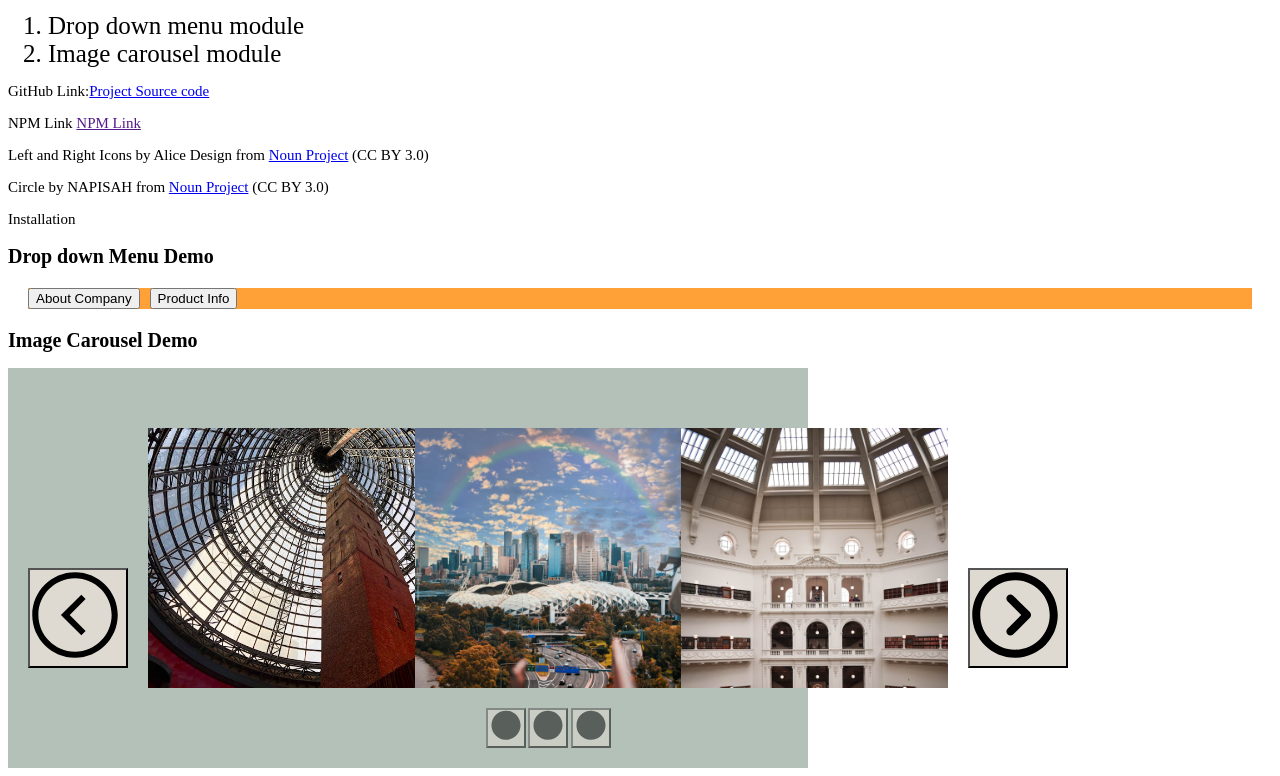
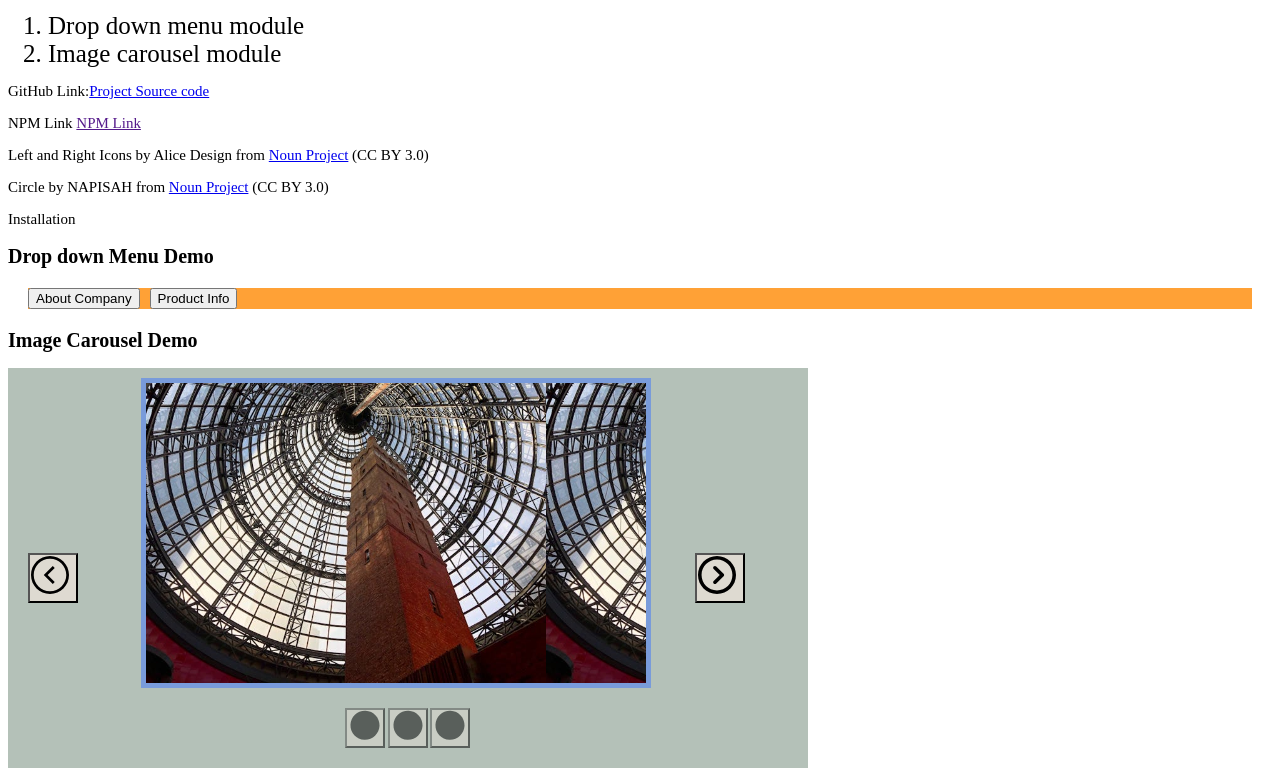
Before and after one commit to amaldevelops/dynamic-user-interface-npm-modules, a website built with webpack: page src/index.html in a window 1280 px wide. Shown: the part 94-870 px from the top of the page. Built offline with nearby package versions, Linux system fonts and the light colour scheme.

Commit message:
Added CSS Grid layout code to position frame against the picture DIV

```diff
--- a/src/index.html
+++ b/src/index.html
@@ -86,21 +86,24 @@
           <button class="rightCircle"></button>
         </div>
 
-        <div class="imageCarouselFrame"></div>
+        <div class="imageCarouselFrame">
+
+
+
 
         <div class="imageCarouselimages">
           <div class="imageDiv1">
-            <!-- <img src="../src/images/Image1.jpg"> -->
           </div>
 
           <div class="imageDiv2">
-            <!-- <img src="../src/images/Image2.jpg"> -->
+
           </div>
 
           <div class="imageDiv3">
-            <!-- <img src="../src/images/Image3.jpg"> -->
           </div>
         </div>
+      </div>
+
       </div>
     </div>
   </body>
--- a/src/mainStyleSheet.css
+++ b/src/mainStyleSheet.css
@@ -42,14 +42,19 @@ li {
   height: 40rem;
   background-color: #b4c1b8;
   /* z-index: 3; */
+  overflow: hidden;
 }
 
 .imageCarouselFrame {
 
   grid-column: 2/4;
   grid-row: 2/4;
-  background-color: #36ff79;
-  /* z-index: 1; */
+  width: 50rem;
+  height: 30rem;
+  /* background-color: #36ff79; */
+  border: 0.5rem solid rgb(121, 155, 218);
+  overflow: hidden;
+  z-index: 1;
 }
 
 .imageCarouselimages {
@@ -58,39 +63,53 @@ li {
   grid-template-rows: 1fr;
   grid-column: 2/4;
   grid-row: 2/4;
+  column-gap: 2rem;
+  justify-items: center;
   background-color: #ffa136;
   /* z-index: 2; */
-  width:80rem;
+  width:90rem;
+  height:22rem;
+  /* overflow: hidden; */
+  position: relative;
 
 }
 
 .imageDiv1{
   grid-column: 1/2;
-  grid-template-rows: 1/1;
+  grid-row: 1/1;
   background-image: url('../src/images/Image1.jpg');
-  background-size: cover;
-  z-index: 2;
+  background-size:contain;
+  width:52rem;
+  height:30rem;
+  /* z-index: 2; */
+
 
 }
 
 .imageDiv2{
   grid-column: 2/3;
-  grid-template-rows: 1/1;
+  grid-row: 1/2;
   background-image: url('../src/images/Image2.jpg');
-  background-size: cover;
+  background-size:contain;
+  width:52rem;
+  height:30rem;
+
 
 }
 
 .imageDiv3{
   grid-column: 3/4;
-  grid-template-rows: 1/1;
+  grid-row: 1/2;
   background-image: url('../src/images/Image3.jpg');
-  background-size: cover;
+  background-size: contain;
+  width:52rem;
+  height:30rem;
+
 
 }
 
 .leftArrowDiv {
-  grid-column: 1/1;
+  grid-column: 1/2;
   grid-row:3/3;
   padding:2rem;
 }
@@ -112,18 +131,18 @@ li {
   background-image: url('../src/images/noun-previous-1920925.svg');
   background-repeat: no-repeat;
   background-color: #dedad1;
-  width:10rem;
-  height:10rem;
-  background-size: 9rem;
+  width:5rem;
+  height:5rem;
+  background-size: 4rem;
 }
 
 .arrowButtonRight{
   background-image: url('../src/images/noun-right-1920922.svg');
   background-repeat: no-repeat;
   background-color: #dedad1;
-  width:10rem;
-  height:10rem;
-  background-size: 9rem;
+  width:5rem;
+  height:5rem;
+  background-size: 4rem;
 }
 
 .leftCircle, .middleCircle, .rightCircle{
```
Also changed, not shown: dist/index.html, dist/mainJavaScript.js.
